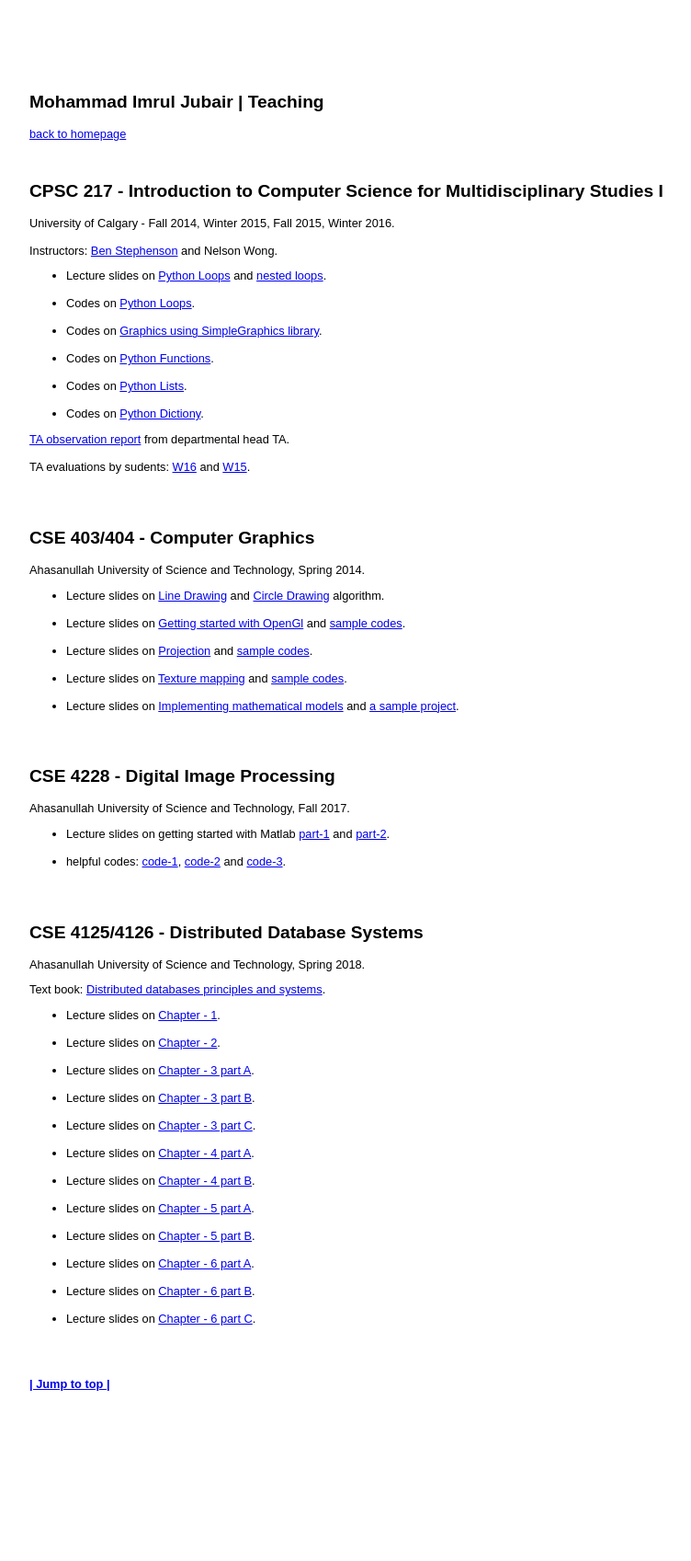
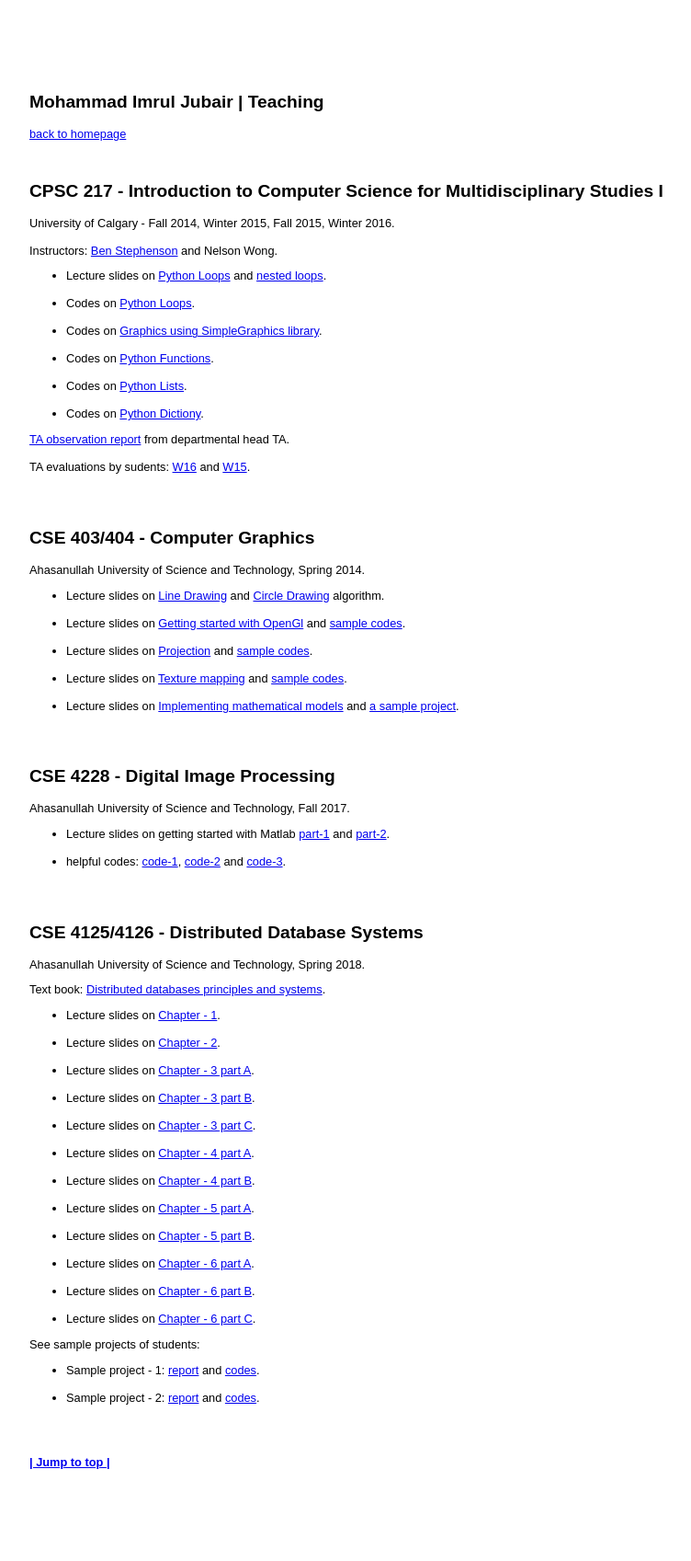
Before and after one commit to imruljubair/imruljubair.github.io, a Jekyll site: the page teaching/teaching-page.html, which Jekyll copies as it is, in a window 1280 px wide. Shown: the whole page at 92% size, without its empty margins (76-828 px from the left). Built offline with Jekyll 4.4.1, drawn with Linux system fonts in a browser that asks for light colours; before the commit the page ends 1612 px from its top, so only the background shows below that.

Commit message:
sample projects of students

```diff
--- a/teaching/teaching-page.html
+++ b/teaching/teaching-page.html
@@ -108,6 +108,12 @@ div {
     <br>
   <li>Lecture slides on <a href="material/CSE4125/Chapter - 6 part C.pdf">Chapter - 6 part C</a>.</li>
 </ul>
+See sample projects of students:
+<ul>
+<li>Sample project - 1: <a href="material/CSE4126/mugdho.pdf">report</a> and <a href="material/CSE4126/mugdho.zip">codes</a>.</li>
+<br>
+<li>Sample project - 2: <a href="material/CSE4126/mohsena.pdf">report</a> and <a href="material/CSE4126/mohsena.zip">codes</a>.</li>
+</ul>
 </p>
 <br>
 <br>
```
Also changed, not shown: 13 other files.
